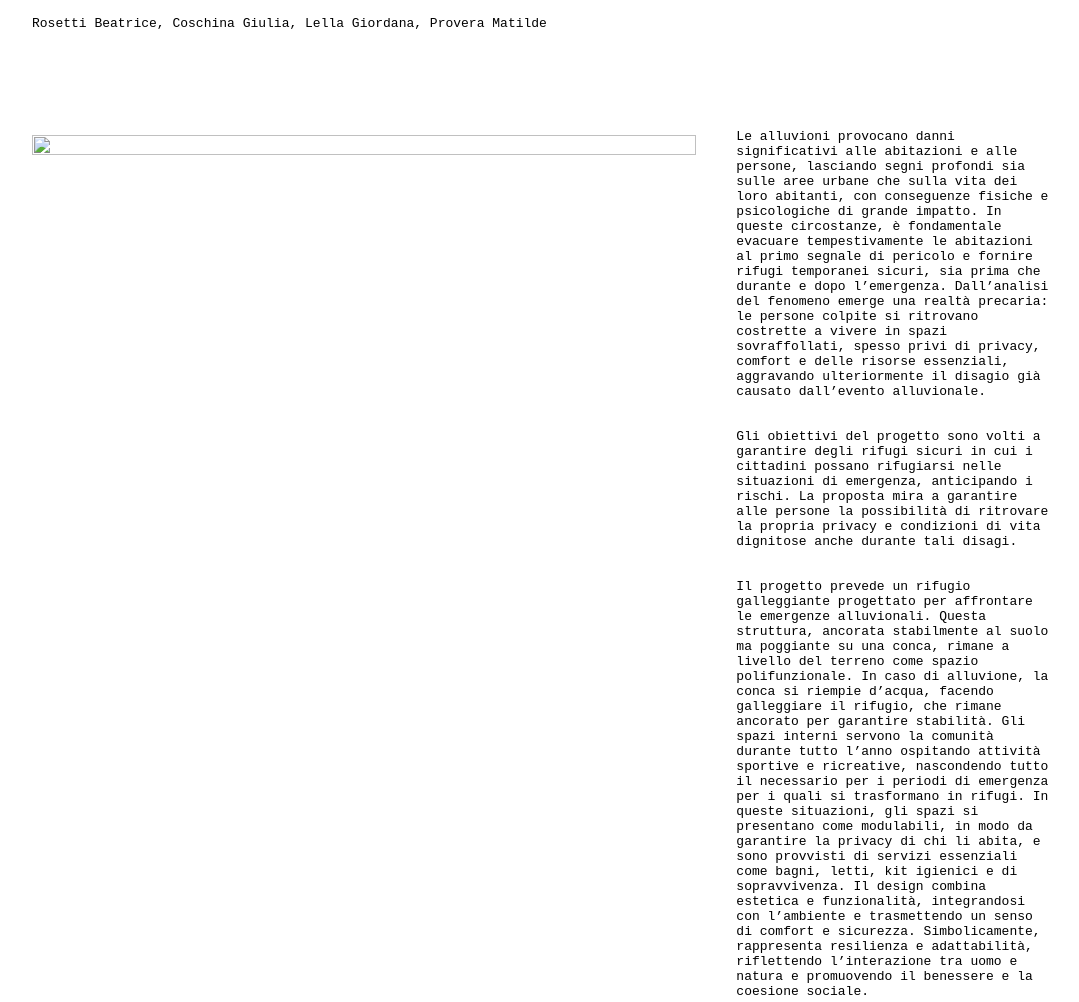
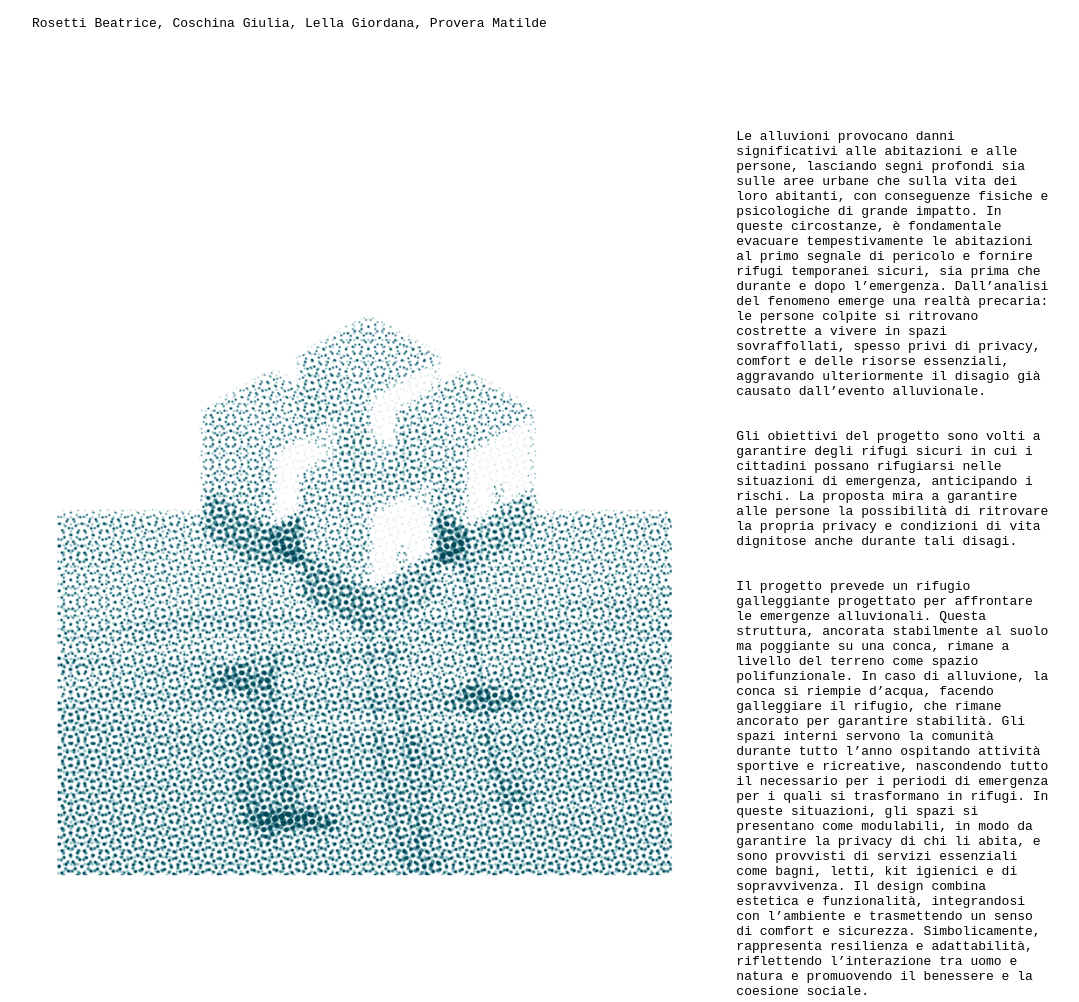
Before and after one commit to ctrljunk/design-emergenza, a plain HTML site: page Gruppo-1.html in a window 1280 px wide. Shown: the part 380-1382 px from the top of the page, without its empty margins (5-1084 px from the left). Drawn offline with Linux system fonts and the light colour scheme.

Commit message:
Update Gruppo-1.html

```diff
--- a/Gruppo-1.html
+++ b/Gruppo-1.html
@@ -24,7 +24,6 @@
         <img
           loading="lazy"
 			 src="gruppo_1.png"
-          srcset="img"
           class="img"
         />
       </div>
```
